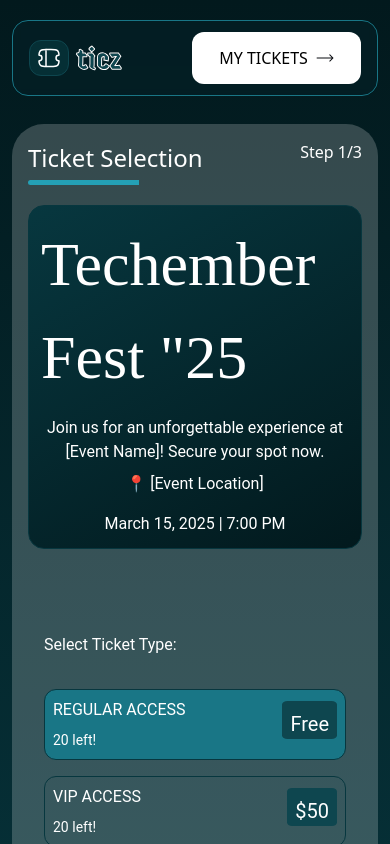
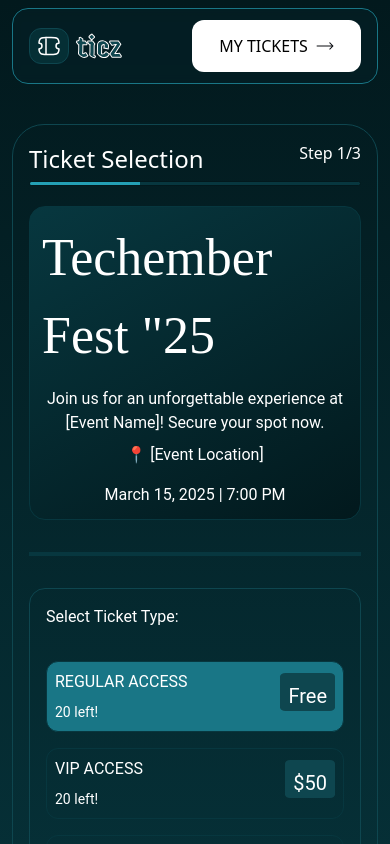
Before and after one commit to RayRugie/ticket-generator-app, a React (Vite) app: page / in a window 390 px wide. Shown: the top 844 px of the page. Built offline with nearby package versions, Linux system fonts and the light colour scheme; a web font is replaced by a local one.

Commit message:
fixed styling

```diff
--- a/src/components/AttendeeDetails/AttendeeDetails.module.scss
+++ b/src/components/AttendeeDetails/AttendeeDetails.module.scss
@@ -1,5 +1,5 @@
 // AttendeeDetails.module.scss
-
+@import url('https://fonts.googleapis.com/css2?family=Nanum+Myeongjo&display=swap');
 .attendee-details {
     border: 1px solid #0e464f;
     border-radius: 2rem;
@@ -34,7 +34,7 @@
   }
 
   .image-overlay {
-    background-color: var(#02191d);
+    background-color: #02191d;
     position: absolute;
     top: 5rem;
     right: 1rem;
@@ -43,7 +43,7 @@
   }
 
   .separator {
-    background-color: var(#07373f);
+    background-color: #07373f;
     height: 4px;
     width: 100%;
   }
@@ -56,7 +56,7 @@
 
 
   .input-field {
-    border: 1px solid var(#0e464f);
+    border: 1px solid #0e464f;
     height: 3rem;
     border-radius: 0.5rem;
     padding: 0 0.5rem;
@@ -95,6 +95,7 @@
 
     .input-field {
       width: 100%;
+      border: none;
     }
 
   }
@@ -106,7 +107,7 @@
   }
 
   .textarea-field {
-    border: 1px solid var(#0e464f);
+    border: 1px solid #0e464f;
     height: 8rem;
     border-radius: 0.5rem;
     padding: 0.5rem;
@@ -125,6 +126,11 @@
     display: flex;
     justify-content: space-between;
     gap: 1rem;
+
+    @media (max-width: 768px) {
+      display: flex;
+      flex-direction: column-reverse;
+    }
   }
 
   .button {
@@ -133,6 +139,7 @@
     padding: 0.75rem;
     transition: all 0.3s ease;
     border: 1px solid #24a0b5;
+    font-family: "Nanum Myeongjo", serif;
   }
 
   .button-back {
--- a/src/components/NavHeader/NavHeader.module.scss
+++ b/src/components/NavHeader/NavHeader.module.scss
@@ -1,7 +1,7 @@
 // NavHeader.module.scss
 
 .nav-header {
-    position: sticky;
+    // position: sticky;
     top: 1.25rem;
     z-index: 20;
     margin: 0 auto;
--- a/src/components/ProgressBar/ProgressBar.module.scss
+++ b/src/components/ProgressBar/ProgressBar.module.scss
@@ -5,8 +5,8 @@
     width: 100%;
     overflow: hidden;
     border-radius: 9999px;
-    border: 1px solid var(#02191d);
-    background-color: var(#07373f);
+    border: 1px solid #02191d;
+    background-color: #07373f;
   }
 
   .progress-fill {
--- a/src/components/Ready/Ready.module.scss
+++ b/src/components/Ready/Ready.module.scss
@@ -39,7 +39,7 @@
     padding: 0.75rem;
 
     &:hover {
-      background-color: var(#02191d);
+      background-color: #02191d;
     }
   }
 
--- a/src/components/Tab/Tab.module.scss
+++ b/src/components/Tab/Tab.module.scss
@@ -1,19 +1,21 @@
 // Tab.module.scss
 
 .tab-container {
-    border: 1px solid var(#0e464f);
-    background-color: rgba(255, 255, 255, 0.2);
+    // background-color: rgba(255, 255, 255, 0.2);
     margin: 0 auto;
     display: flex;
-    max-width: 700px;
+    max-width: 800px;
     width: 100%;
     flex-direction: column;
     gap: 1.25rem;
     border-radius: 32px;
     padding: 1rem;
+    border: 1px solid #0E464F;
+
 
     @media (min-width: 768px) {
-      background-color: #041E23;
+      background-color: #08252B;
+      border: 1px solid #0E464F;
       padding: 3rem;
     }
   }
--- a/src/components/Ticket/Ticket.module.scss
+++ b/src/components/Ticket/Ticket.module.scss
@@ -10,10 +10,10 @@
 
   .ticket-wrapper {
     width: 100%;
-    max-width: 28rem; /* max-w-md */
+    max-width: 28rem;
     display: flex;
     flex-direction: column;
-    gap: 0.5rem; /* space-y-2 */
+    gap: 0.5rem;
   }
 
   .ticket-box {
@@ -27,14 +27,14 @@
   }
 
   .ticket-content {
-    padding: 2.5rem 1.75rem; /* px-7 py-10 */
+    padding: 2.5rem 1.75rem;
   }
 
   .ticket-inner {
     position: relative;
     display: flex;
     flex-direction: column;
-    gap: 1.5rem; /* space-y-6 */
+    gap: 1.5rem;
     border-radius: 16px;
     border: 1px solid #24A0B5;
     background: linear-gradient(150deg, #07373f, #24A0B5 50%);
@@ -51,7 +51,7 @@
 
   .ticket-title {
     font-family: "Rage", sans-serif;
-    font-size: 1.875rem; /* text-3xl */
+    font-size: 1.875rem;
     font-weight: bold;
     letter-spacing: 0.05em;
     color: white;
@@ -61,7 +61,7 @@
     display: flex;
     flex-direction: column;
     gap: 0.25rem;
-    color: #d1d5db; /* text-gray-300 */
+    color: #d1d5db;
   }
 
   .ticket-image {
@@ -87,10 +87,10 @@
     gap: 0;
     border-radius: 12px;
     padding: 0.5rem;
-    background-color: var(--secondary);
+    background-color: #07373f;
 
     @media (max-width: 768px) {
-      font-size: 0.875rem; /* max-md:text-xs */
+      font-size: 0.875rem;
     }
   }
 
@@ -101,15 +101,15 @@
 
   .ticket-info-item {
     padding: 0.5rem;
-    border-bottom: 1px solid var(--border-color);
+    border-bottom: 1px solid #0e464f;
   }
 
   .ticket-info-item:nth-child(odd) {
-    border-right: 1px solid var(--border-color);
+    border-right: 1px solid #0e464f;
   }
 
   .ticket-info-label {
-    color: #6b7280; /* text-gray-500 */
+    color: #6b7280;
   }
 
   .ticket-barcode {
--- a/src/components/TicketSelection/TicketSelection.module.scss
+++ b/src/components/TicketSelection/TicketSelection.module.scss
@@ -6,9 +6,10 @@
     flex-direction: column;
     gap: 2rem;
     border-radius: 16px;
+    border: #0E464F;
 
     @media (min-width: 768px) {
-      border: 1px solid var(#0e464f);
+      border: 1px solid #0e464f;
       background-color: #08252B;
       padding: 2rem;
     }
@@ -16,7 +17,7 @@
 
   .ticket-divider {
     height: 0.25rem;
-    background-color: var(#07373f);
+    background-color: #07373f;
   }
 
   .ticket-form-group {
@@ -30,7 +31,7 @@
     margin-left: 0.5rem;
     cursor: pointer;
     border-radius: 8px;
-    border: 1px solid var(#0e464f);
+    border: 1px solid #0e464f;
     padding: 0.75rem 0.5rem;
     background-color: #07373f;
   }
@@ -57,7 +58,7 @@
       color: #24A0B5;
 
       &:hover {
-        background-color: var(#02191d);
+        background-color: #02191d;
       }
     }
 
--- a/src/components/TicketTitle/TicketTitle.module.scss
+++ b/src/components/TicketTitle/TicketTitle.module.scss
@@ -20,7 +20,7 @@
 
   .ticket-title-heading {
     font-family: "Road Rage", serif;
-    font-size: 62px;
+    font-size: 52px;
     font-weight: 400;
 
     @media (min-width: 768px) {
@@ -51,6 +51,7 @@
 
 
     @media (min-width: 768px) {
+      margin-top: 5%;
       flex-direction: row;
     }
 
--- a/src/components/TicketType/TicketType.module.scss
+++ b/src/components/TicketType/TicketType.module.scss
@@ -2,7 +2,7 @@
 
 .ticket-type-container {
     border-radius: 16px;
-    border: 1px solid var(#0e464f);
+    border: 1px solid #0e464f;
     padding: 1rem;
     display: flex;
     flex-direction: column;
```
